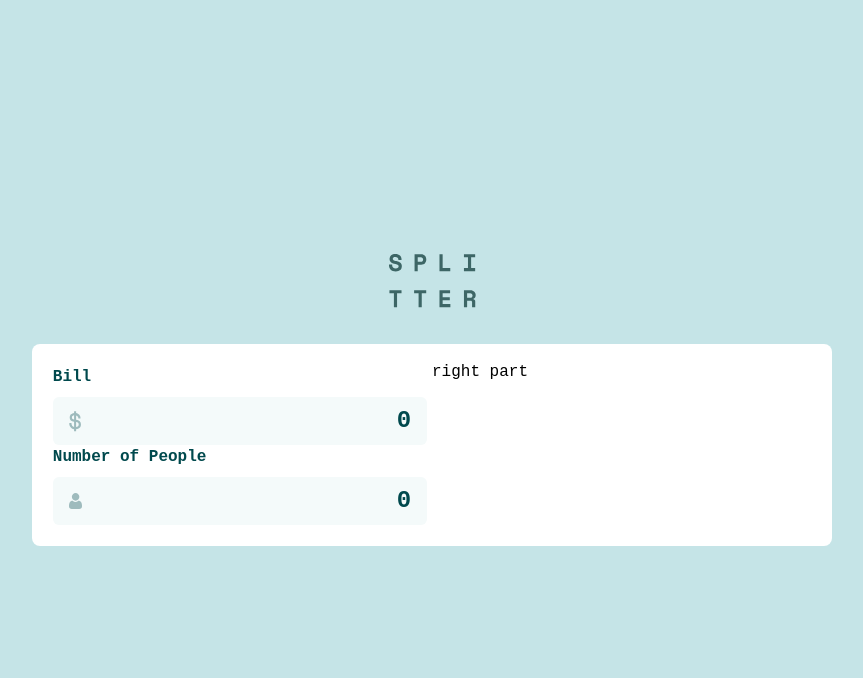
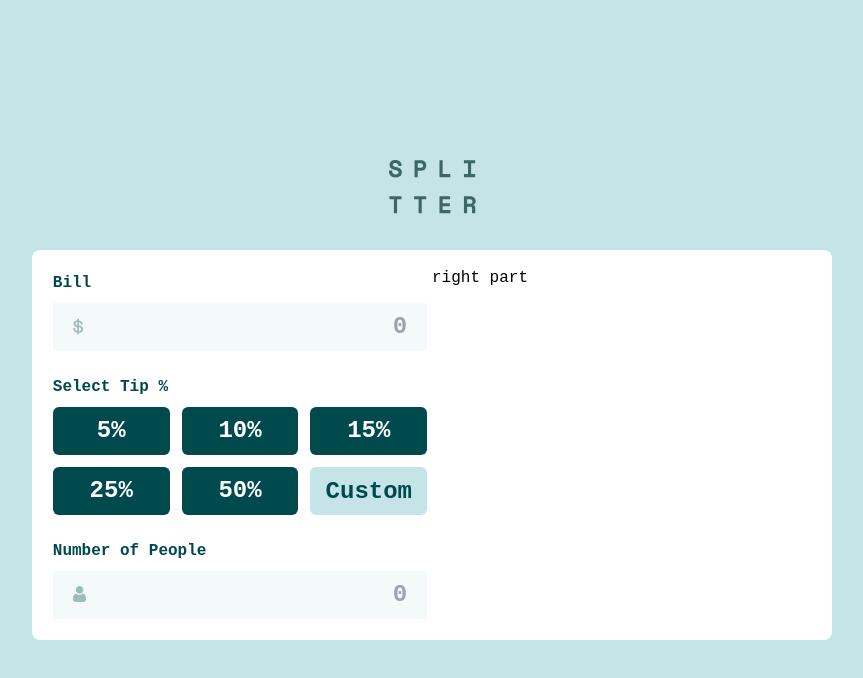
Before and after one commit to pxycknomdictator/TipCalculator-App, a React (Vite) app: page / in a window 1280 px wide. Shown: the top 678 px of the page, without its empty margins (208-1071 px from the left). Built offline with nearby package versions, Linux system fonts and the light colour scheme.

Commit message:
half design completed!

```diff
--- a/src/components/Calculator.jsx
+++ b/src/components/Calculator.jsx
@@ -3,6 +3,9 @@ import InputPrice from "./InputPrice.jsx";
 import Logo from "./Logo.jsx";
 import CustomerLogo from "../assets/images/icon-person.svg";
 import dollar from "../assets/images/icon-dollar.svg";
+import Percentage from "./Percentage.jsx";
+import Custom from "./Custom.jsx";
+import data from "./data/Data.json";
 
 const Calculator = () => {
   return (
@@ -11,7 +14,6 @@ const Calculator = () => {
       className="w-screen h-screen bg-Light_grayish_cyan flex items-center justify-center"
     >
       <div id="container" className="w-[50rem]">
-
         <Logo />
 
         <div
@@ -20,13 +22,26 @@ const Calculator = () => {
         >
           <div id="calculationPart" className="rounded-lg p-[.3rem]">
             <InputPrice logo={dollar} title="Bill" />
+            <div className="my-6">
+              <p className="mb-2 text-Very_dark_cyan font-semibold">
+                Select Tip %
+              </p>
+              <div
+                id="percentContainer"
+                className="grid grid-cols-2 md:grid-cols-3 gap-3"
+              >
+                {data.map((elements, index) => (
+                  <Percentage key={index} tips={elements} />
+                ))}
+                <Custom />
+              </div>
+            </div>
             <InputPrice logo={CustomerLogo} title="Number of People" />
           </div>
 
           <div id="summaryPart">
             <h1>right part</h1>
           </div>
-
         </div>
       </div>
     </div>
--- /dev/null
+++ b/src/components/Custom.jsx
@@ -0,0 +1,11 @@
+import React from 'react'
+
+const Custom = () => {
+  return (
+    <div>
+        <input id='customBox' className='w-full h-full text-center bg-Light_grayish_cyan placeholder:text-Very_dark_cyan font-semibold text-2xl rounded-md outline-none' type="text" placeholder='Custom' />
+    </div>
+  )
+}
+
+export default Custom
--- a/src/components/InputPrice.jsx
+++ b/src/components/InputPrice.jsx
@@ -4,10 +4,15 @@ const InputPrice = ({ logo, title }) => {
   return (
     <div className="w-full bg-orange-500">
       <p className="text-Very_dark_cyan font-semibold mb-2">{title}</p>
-      <div className="flex items-center  bg-Very_light_grayish_cyan justify-between py-2 pr-4 pl-4 rounded-md">
-        <img className="w-[4%]" src={logo} alt={logo} />
+      <div className=" bg-Very_light_grayish_cyan justify-between rounded-md relative">
+        <img
+          className="absolute top-[15px] left-[20px]"
+          src={logo}
+          alt={logo}
+        />
         <input
-          className="w-[96%] text-right text-Very_dark_cyan font-semibold text-2xl  bg-Very_light_grayish_cyan outline-none placeholder:text-Very_dark_cyan"
+          id="input"
+          className={`w-full text-right text-Very_dark_cyan font-semibold text-2xl  bg-Very_light_grayish_cyan outline-none py-2 pr-5`}
           type="text"
           placeholder="0"
         />
--- /dev/null
+++ b/src/components/Percentage.jsx
@@ -0,0 +1,14 @@
+import React from "react";
+
+const Percentage = ({ tips }) => {
+  return (
+    <span
+      id="percentBox"
+      className="percent text-2xl font-semibold bg-Very_dark_cyan text-White text-center py-2 rounded-md hover:bg-Strong_cyan hover:text-Very_dark_cyan"
+    >
+      {tips}
+    </span>
+  );
+};
+
+export default Percentage;
--- /dev/null
+++ b/src/components/data/Data.json
@@ -0,0 +1 @@
+[5, 10, 15, 25, 50]
--- a/src/index.css
+++ b/src/index.css
@@ -2,9 +2,37 @@
 @tailwind components;
 @tailwind utilities;
 
+@layer base {
+  html {
+    font-family: "Space Mono", monospace;
+  }
+}
 
-@layer base {
-    html {
-        font-family: "Space Mono", monospace;
+@layer utilities {
+  #percentBox {
+    transition: all 0.25s ease-in-out;
+    cursor: pointer;
+  }
+  .percent {
+    color: white;
+
+    &::after {
+      content: "%";
     }
   }
+  #input,
+  #customBox {
+    outline: none;
+    overflow: hidden;
+    transition: all 0.25s ease-in-out;
+
+    &:focus {
+      border: 2px solid hsl(172, 67%, 45%);
+    }
+  }
+
+  .error{
+    border: 2px solid red;
+  }
+
+}
```
